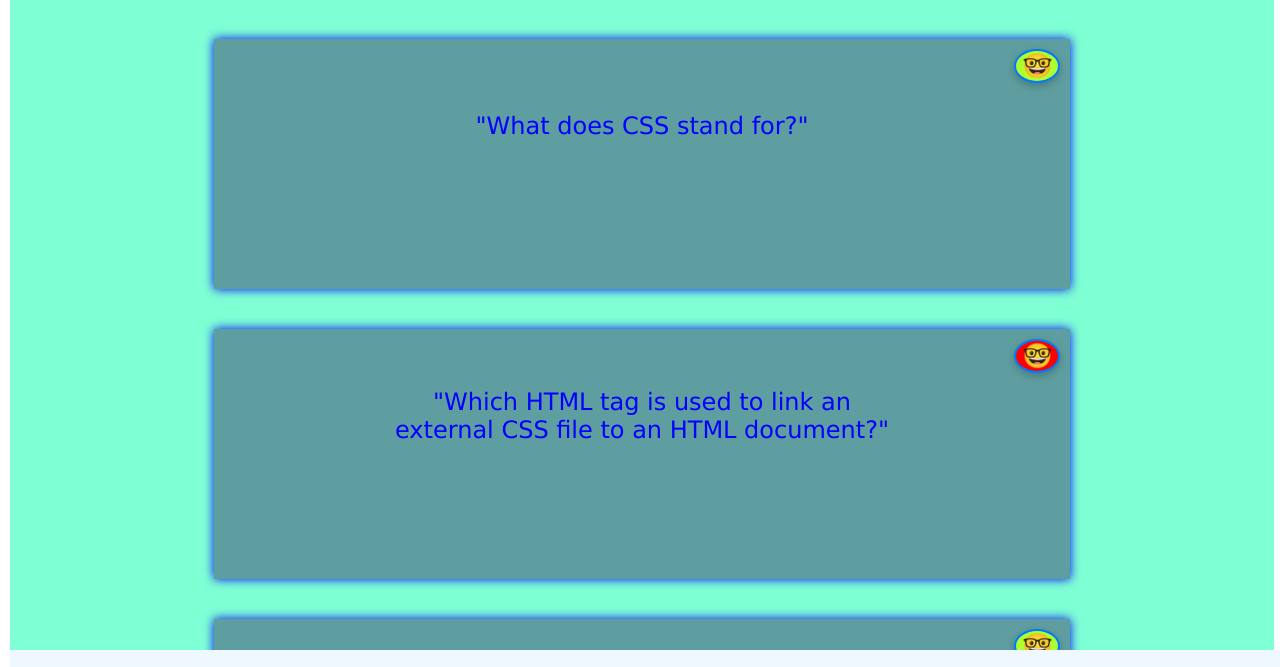
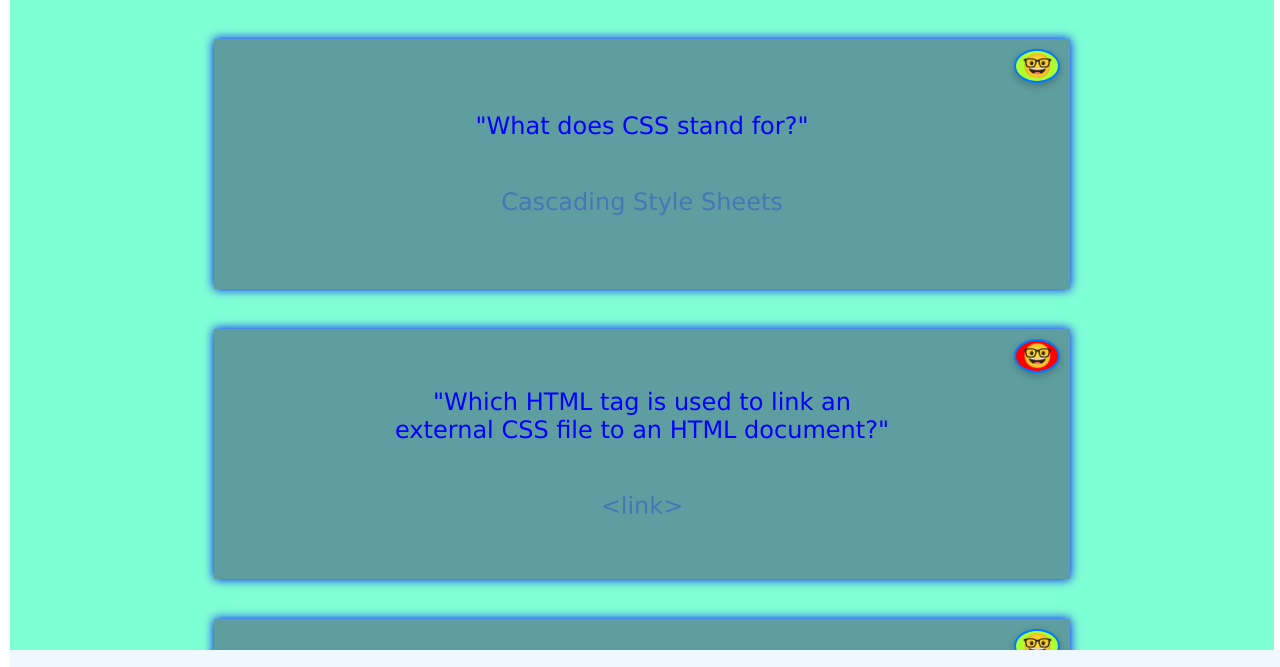
Before and after one commit to Freddie2024/frida-quiz-app, a plain HTML site: page index.html in a window 1280 px wide. Shown: the part 89-756 px from the top of the page. Drawn offline with Linux system fonts and the light colour scheme.

Commit message:
change opacity to 0.25 for dev purposes, change later to 0 again git push

```diff
--- a/styles.css
+++ b/styles.css
@@ -71,7 +71,7 @@ main {
 }
 
 .hidden-answer {
-    opacity: 0;
+    opacity: 0.25;
 }
 
 .hidden-answer:hover {
```
